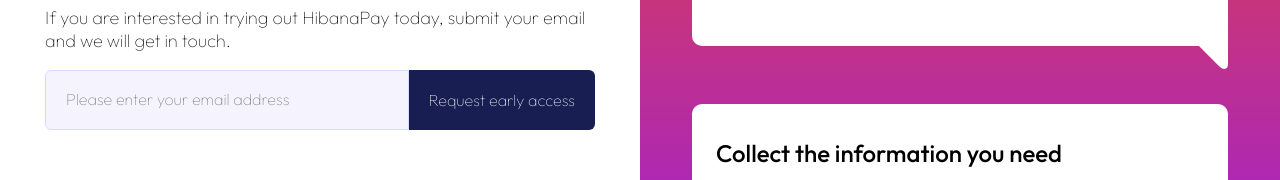
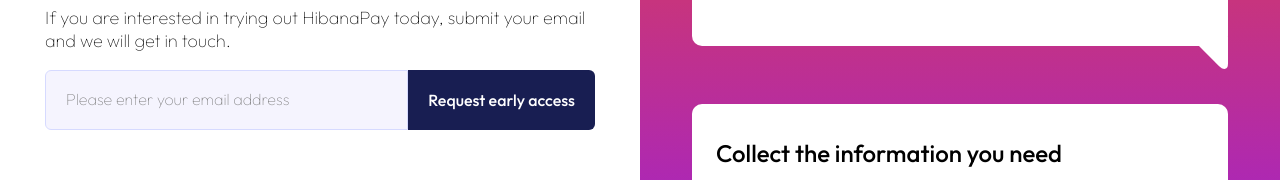
Before and after one commit to izabellewilding/hibanapay-coming-soon, a Gatsby site: page / in a window 1280 px wide. Shown: the part 399-579 px from the top of the page. Built offline with nearby package versions, Linux system fonts and the light colour scheme; Gatsby itself is replaced by a stand-in of ours.

Commit message:
Update button font weight to medium 500

```diff
--- a/src/components/Button.js
+++ b/src/components/Button.js
@@ -1,13 +1,13 @@
 import React from "react";
 import styled from "@emotion/styled";
-import { Body2 } from "./Fonts";
+import { Button as ButtonFont } from "./Fonts";
 
 const StyledButton = styled.button`
-  ${Body2}
+  ${ButtonFont}
   color: white;
   text-align: center;
+  background-color: #181e52;
 
-  background-color: #181e52;
   &:hover {
     background-color: #283070;
   }
--- a/src/components/Fonts.js
+++ b/src/components/Fonts.js
@@ -39,3 +39,10 @@
   font-weight: 300;
   text-align: center;
 `;
+
+export const Button = css`
+  font-family: var(--main-font-family);
+  font-size: 16px;
+  font-weight: 500;
+  text-align: center;
+`;
```
